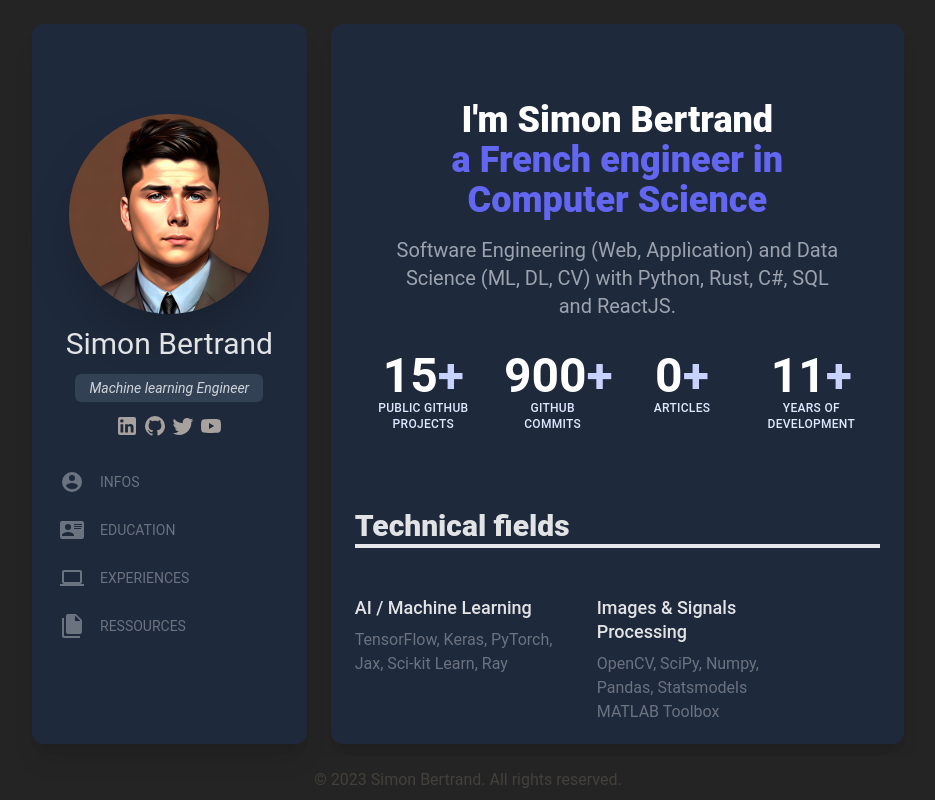
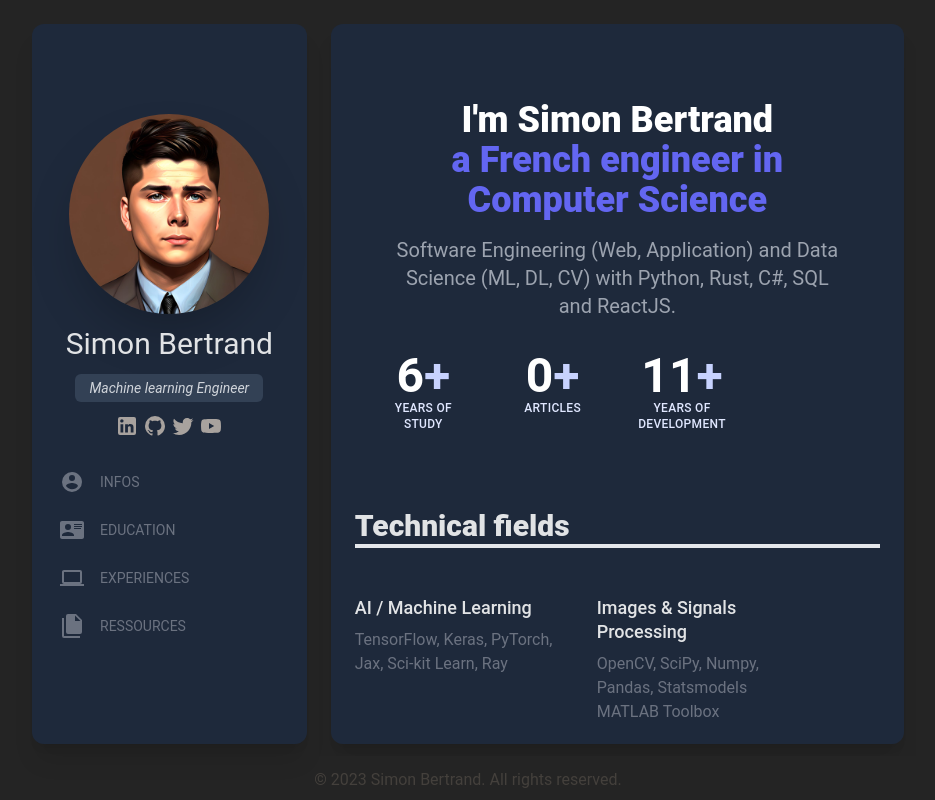
Before and after one commit to Simon-Bertrand/simon-bertrand.github.io, a React (Vite) app: page / in a window 1280 px wide. Shown: the whole page, without its empty margins (172-1107 px from the left). Built offline with nearby package versions, Linux system fonts and the light colour scheme.

Commit message:
Update params.tsx

```diff
--- a/src/params.tsx
+++ b/src/params.tsx
@@ -50,8 +50,7 @@ export const SocialMedias = [
 ]
 
 export const InfosStats  = [
-  {name :"Public GitHub Projects", value:"15"},
-  {name :"GitHub Commits", value:"900"},
+  {name :"Years of study", value:(new Date().getFullYear() - 2017)>9?"9":(new Date().getFullYear()-2017).toString()},
   {name :"Articles", value:"0"},
-  {name :"Years of development", value:"11"},
+  {name :"Years of development", value:(new Date().getFullYear() - 2012).toString()},
 ]
```
